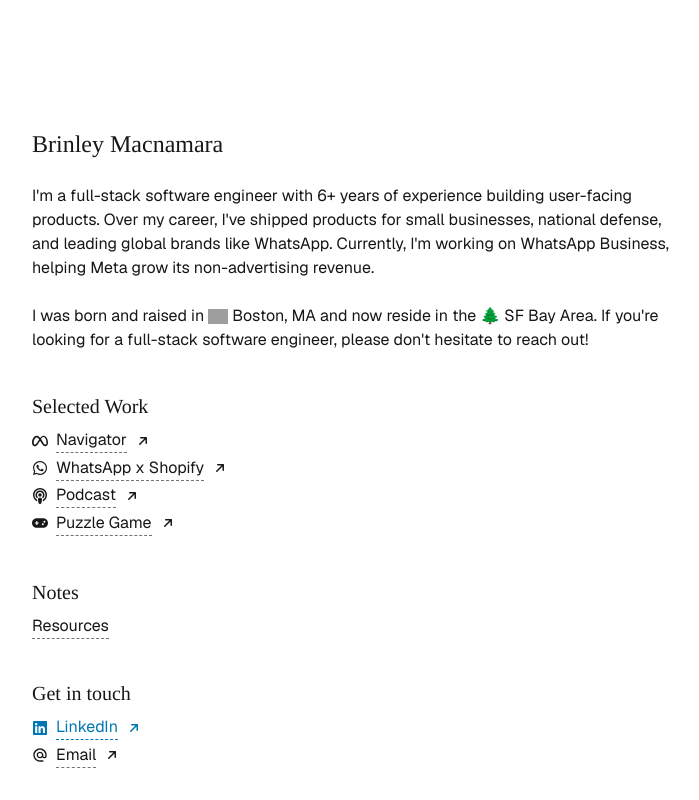
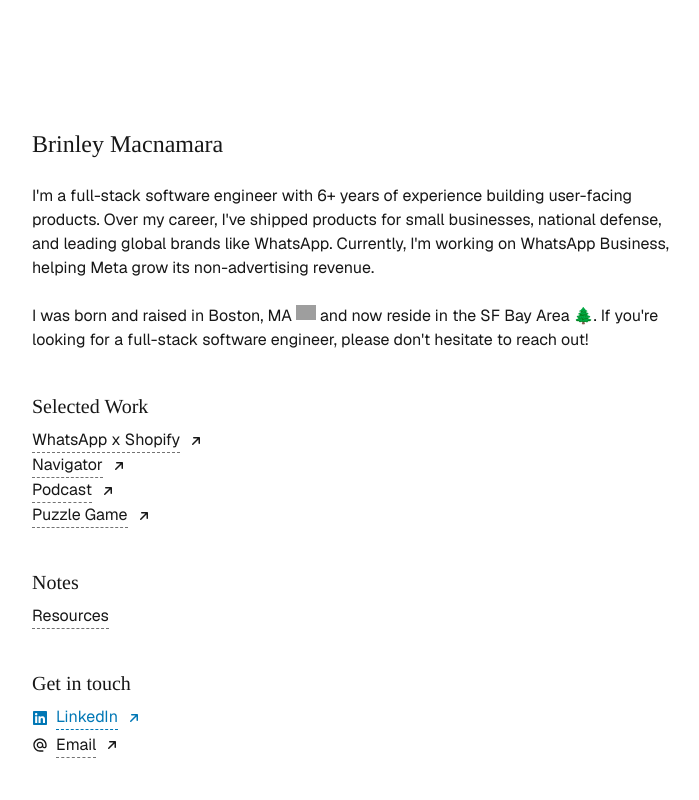
Before and after one commit to brinleym/site, a Next.js app: page / in a window 1280 px wide. Shown: the whole page, without its empty margins (283-982 px from the left). Built offline with nearby package versions, Linux system fonts and the light colour scheme; grey boxes are pictures that could not be loaded.

Commit message:
adjust projects list (remove unnecessary icons and reorder)

```diff
--- a/app/page.mdx
+++ b/app/page.mdx
@@ -10,13 +10,13 @@
 grow its non-advertising revenue.
 
 <br />
-I was born and raised in <Image
+I was born and raised in Boston, MA <Image
     src={RedSoxLogo}
     width={20}
     height={20}
     alt="Decorative red sox logo"
-    style={{ display: 'inline', verticalAlign: 'middle'}}
-/> Boston, MA and now reside in the 🌲 SF Bay Area. If you're looking for a full-stack
+    style={{ display: 'inline', verticalAlign: 'text-top'}}
+/> and now reside in the SF Bay Area 🌲. If you're looking for a full-stack
 software engineer, please don't hesitate to reach out!
 </Section>
 
--- a/components/Projects.tsx
+++ b/components/Projects.tsx
@@ -1,6 +1,5 @@
 import { getProjectsData } from '@/lib/projects';
 import MyLink from './MyLink';
-import { FaWhatsapp, FaMeta, FaPodcast, FaGamepad } from 'react-icons/fa6';
 
 export default function Projects() {
   const projects = getProjectsData();
@@ -11,10 +10,10 @@
 
   return (
     <ul>
-      {navigator && <li><MyLink url={navigator.url} text={navigator.title} options={{ isExternal: true, icon: FaMeta }} /></li>}
-      {shopify && <li><MyLink url={shopify.url} text={shopify.title} options={{ isExternal: true, icon: FaWhatsapp }} /></li>}
-      {podcast && <li><MyLink url={podcast.url} text={podcast.title} options={{ isExternal: true, icon: FaPodcast }} /></li>}
-      {game && <li><MyLink url={game.url} text={game.title} options={{ isExternal: true, icon: FaGamepad }} /></li>}
+      {shopify && <li><MyLink url={shopify.url} text={shopify.title} options={{ isExternal: true }} /></li>}
+      {navigator && <li><MyLink url={navigator.url} text={navigator.title} options={{ isExternal: true }} /></li>}
+      {podcast && <li><MyLink url={podcast.url} text={podcast.title} options={{ isExternal: true }} /></li>}
+      {game && <li><MyLink url={game.url} text={game.title} options={{ isExternal: true }} /></li>}
     </ul>
   );
 };
```
